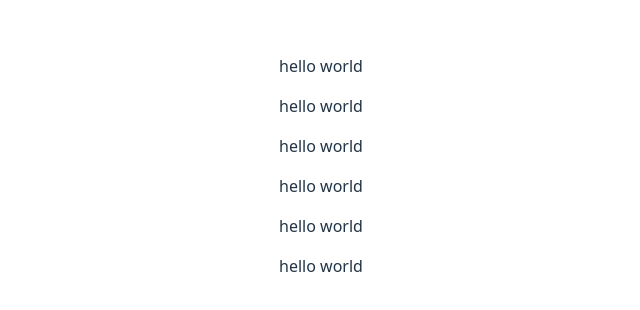
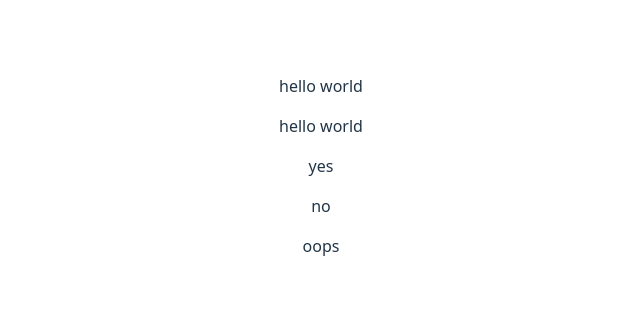
Before and after one commit to Boody2004/one-project, a React app: page / in a window 1280 px wide. Shown: the part 234-544 px from the top of the page, without its empty margins (319-959 px from the left). Built offline with nearby package versions, Linux system fonts and the light colour scheme; the HTML template or start-up script is replaced by a standard one.

Commit message:
add property

```diff
--- a/src/App.jsx
+++ b/src/App.jsx
@@ -6,19 +6,18 @@ function App() {
       <div>
         <p>hello world</p>
       </div>
-      <Text />
-      <Text />
-      <Text />
-      <Text />
-      <Text />
+      <Text display="hello world" />
+      <Text display="yes" />
+      <Text display="no" />
+      <Text display="oops" />
     </>
   );
 }
 
-function Text() {
+function Text({ display }) {
   return (
     <div>
-      <p>hello world</p>
+      <p>{display}</p>
     </div>
   );
 }
```
